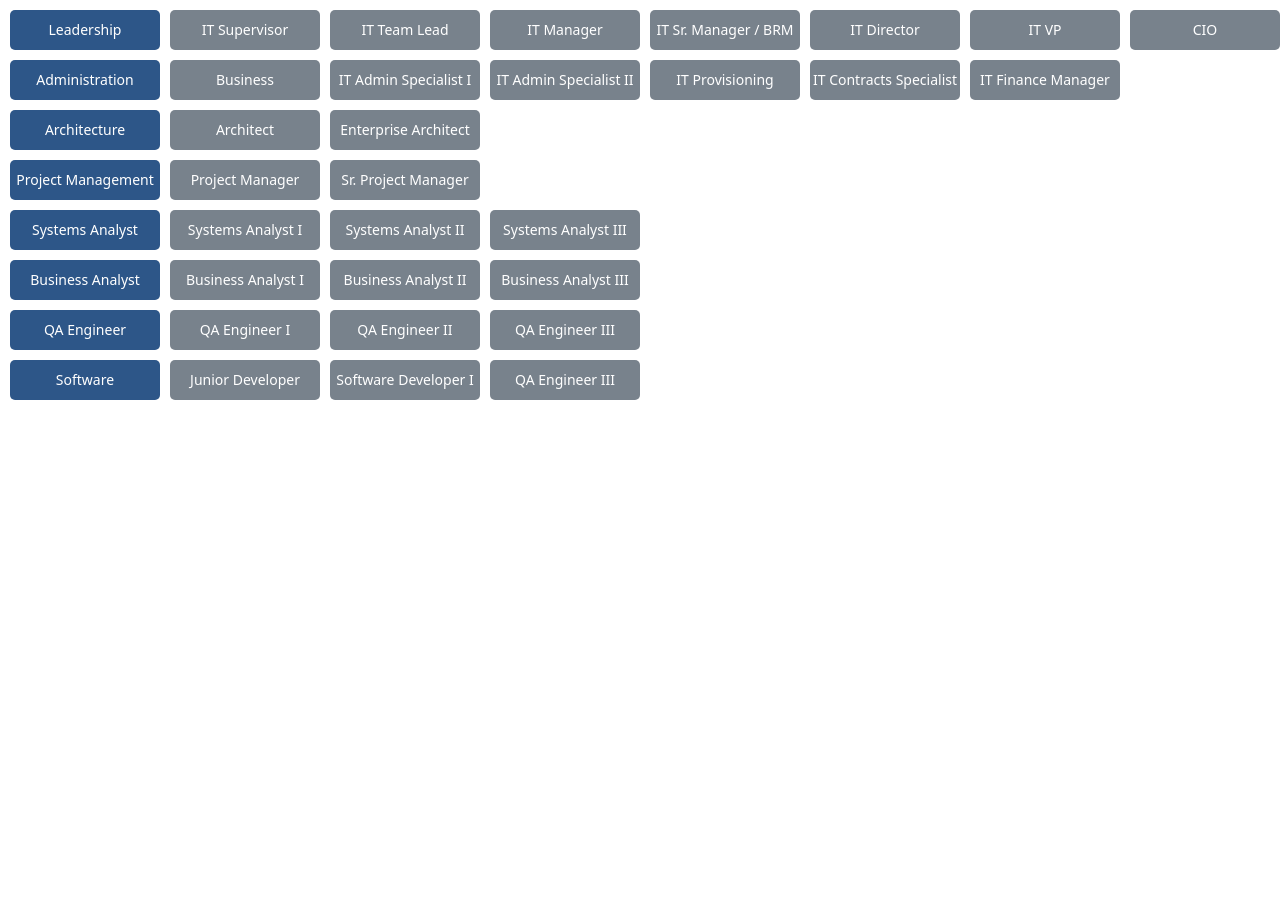
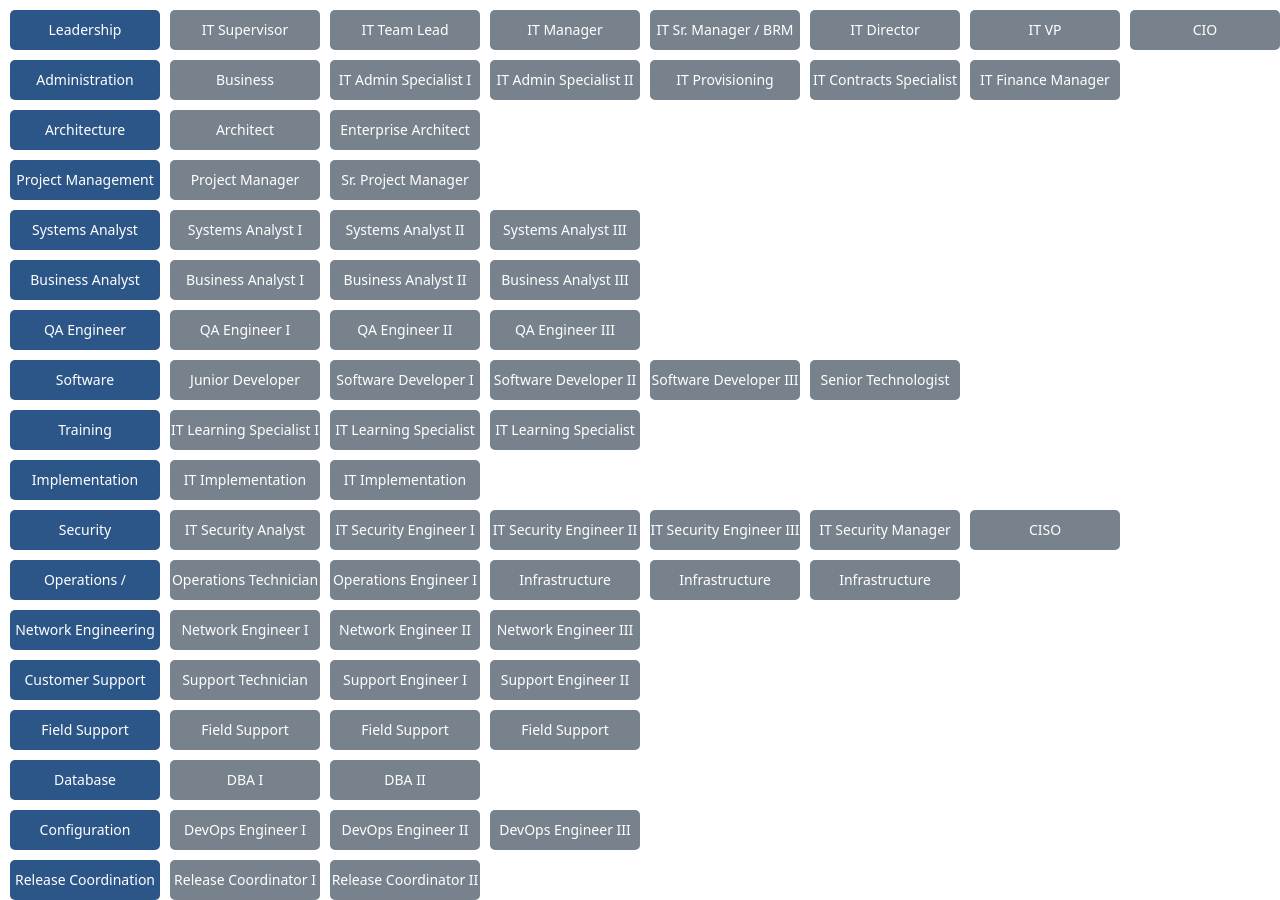
Before and after one commit to PaulGilchrist/org-chart, a React (Create React App) app: page / in a window 1280 px wide. Before the commit the page ends 800 px from the top, so only its background shows below. Built offline with nearby package versions, Linux system fonts and the light colour scheme.

Commit message:
finished name input

```diff
--- a/src/data/job-paths.js
+++ b/src/data/job-paths.js
@@ -155,11 +155,207 @@ const JOB_PATHS = [
             },
             {
                 name: "Software Developer I",
-                description: "This is a paragraph explaining QA Engineer II"
+                description: "This is a paragraph explaining Software Developer I"
             },
             {
-                name: "QA Engineer III",
-                description: "This is a paragraph explaining QA Engineer III"
+                name: "Software Developer II",
+                description: "This is a paragraph explaining Software Developer II"
+            },
+            {
+                name: "Software Developer III",
+                description: "This is a paragraph explaining Software Developer III"
+            },
+            {
+                name: "Senior Technologist",
+                description: "This is a paragraph explaining Senior Technologist"
+            }
+        ]
+    },
+    {
+        name: "Training",
+        description: "This is a paragraph explaining Training",
+        jobs: [
+            {
+                name: "IT Learning Specialist I",
+                description: "This is a paragraph explaining IT Learning Specialist I"
+            },
+            {
+                name: "IT Learning Specialist II",
+                description: "This is a paragraph explaining IT Learning Specialist II"
+            },
+            {
+                name: "IT Learning Specialist II",
+                description: "This is a paragraph explaining IT Learning Specialist II"
+            }
+        ]
+    },
+    {
+        name: "Implementation",
+        description: "This is a paragraph explaining Implementation",
+        jobs: [
+            {
+                name: "IT Implementation Specialist I",
+                description: "This is a paragraph explaining IT Implementation Specialist I"
+            },
+            {
+                name: "IT Implementation Specialist II",
+                description: "This is a paragraph explaining IT Implementation Specialist II"
+            }
+        ]
+    },
+    {
+        name: "Security",
+        description: "This is a paragraph explaining Security",
+        jobs: [
+            {
+                name: "IT Security Analyst",
+                description: "This is a paragraph explaining IT Security Analyst"
+            },
+            {
+                name: "IT Security Engineer I",
+                description: "This is a paragraph explaining IT Security Engineer I"
+            },
+            {
+                name: "IT Security Engineer II",
+                description: "This is a paragraph explaining IT Security Engineer II"
+            },
+            {
+                name: "IT Security Engineer III",
+                description: "This is a paragraph explaining IT Security Engineer III"
+            },
+            {
+                name: "IT Security Manager",
+                description: "This is a paragraph explaining IT Security Manager"
+            },
+            {
+                name: "CISO",
+                description: "This is a paragraph explaining CISO"
+            }
+        ]
+    },
+    {
+        name: "Operations / Infrastructure Engineering",
+        description: "This is a paragraph explaining Operations / Infrastructure Engineering",
+        jobs: [
+            {
+                name: "Operations Technician",
+                description: "This is a paragraph explaining Operations Technician"
+            },
+            {
+                name: "Operations Engineer I",
+                description: "This is a paragraph explaining Operations Engineer I"
+            },
+            {
+                name: "Infrastructure Engineer I",
+                description: "This is a paragraph explaining Infrastructure Engineer I"
+            },
+            {
+                name: "Infrastructure Engineer II",
+                description: "This is a paragraph explaining Infrastructure Engineer II"
+            },
+            {
+                name: "Infrastructure Engineer III",
+                description: "This is a paragraph explaining Infrastructure Engineer III"
+            }
+        ]
+    },
+    {
+        name: "Network Engineering",
+        description: "This is a paragraph explaining Network Engineering",
+        jobs: [
+            {
+                name: "Network Engineer I",
+                description: "This is a paragraph explaining Network Engineer I"
+            },
+            {
+                name: "Network Engineer II",
+                description: "This is a paragraph explaining Network Engineer II"
+            },
+            {
+                name: "Network Engineer III",
+                description: "This is a paragraph explaining Network Engineer III"
+            }
+        ]
+    },
+    {
+        name: "Customer Support",
+        description: "This is a paragraph explaining Customer Support",
+        jobs: [
+            {
+                name: "Support Technician",
+                description: "This is a paragraph explaining Support Technician"
+            },
+            {
+                name: "Support Engineer I",
+                description: "This is a paragraph explaining Support Engineer I"
+            },
+            {
+                name: "Support Engineer II",
+                description: "This is a paragraph explaining Support Engineer II"
+            }
+        ]
+    },
+    {
+        name: "Field Support",
+        description: "This is a paragraph explaining Field Support",
+        jobs: [
+            {
+                name: "Field Support Engineer I",
+                description: "This is a paragraph explaining Field Support Engineer I"
+            },
+            {
+                name: "Field Support Engineer II",
+                description: "This is a paragraph explaining Field Support Engineer II"
+            },
+            {
+                name: "Field Support Engineer III",
+                description: "This is a paragraph explaining Field Support Engineer III"
+            }
+        ]
+    },
+    {
+        name: "Database Administration",
+        description: "This is a paragraph explaining Database Administration",
+        jobs: [
+            {
+                name: "DBA I",
+                description: "This is a paragraph explaining DBA I"
+            },
+            {
+                name: "DBA II",
+                description: "This is a paragraph explaining DBA II"
+            }
+        ]
+    },
+    {
+        name: "Configuration Management",
+        description: "This is a paragraph explaining Configuration Management",
+        jobs: [
+            {
+                name: "DevOps Engineer I",
+                description: "This is a paragraph explaining DevOps Engineer I"
+            },
+            {
+                name: "DevOps Engineer II",
+                description: "This is a paragraph explaining DevOps Engineer II"
+            },
+            {
+                name: "DevOps Engineer III",
+                description: "This is a paragraph explaining DevOps Engineer III"
+            }
+        ]
+    },
+    {
+        name: "Release Coordination",
+        description: "This is a paragraph explaining Release Coordination",
+        jobs: [
+            {
+                name: "Release Coordinator I",
+                description: "This is a paragraph explaining Release Coordinator I"
+            },
+            {
+                name: "Release Coordinator II",
+                description: "This is a paragraph explaining Release Coordinator II"
             }
         ]
     }
```
